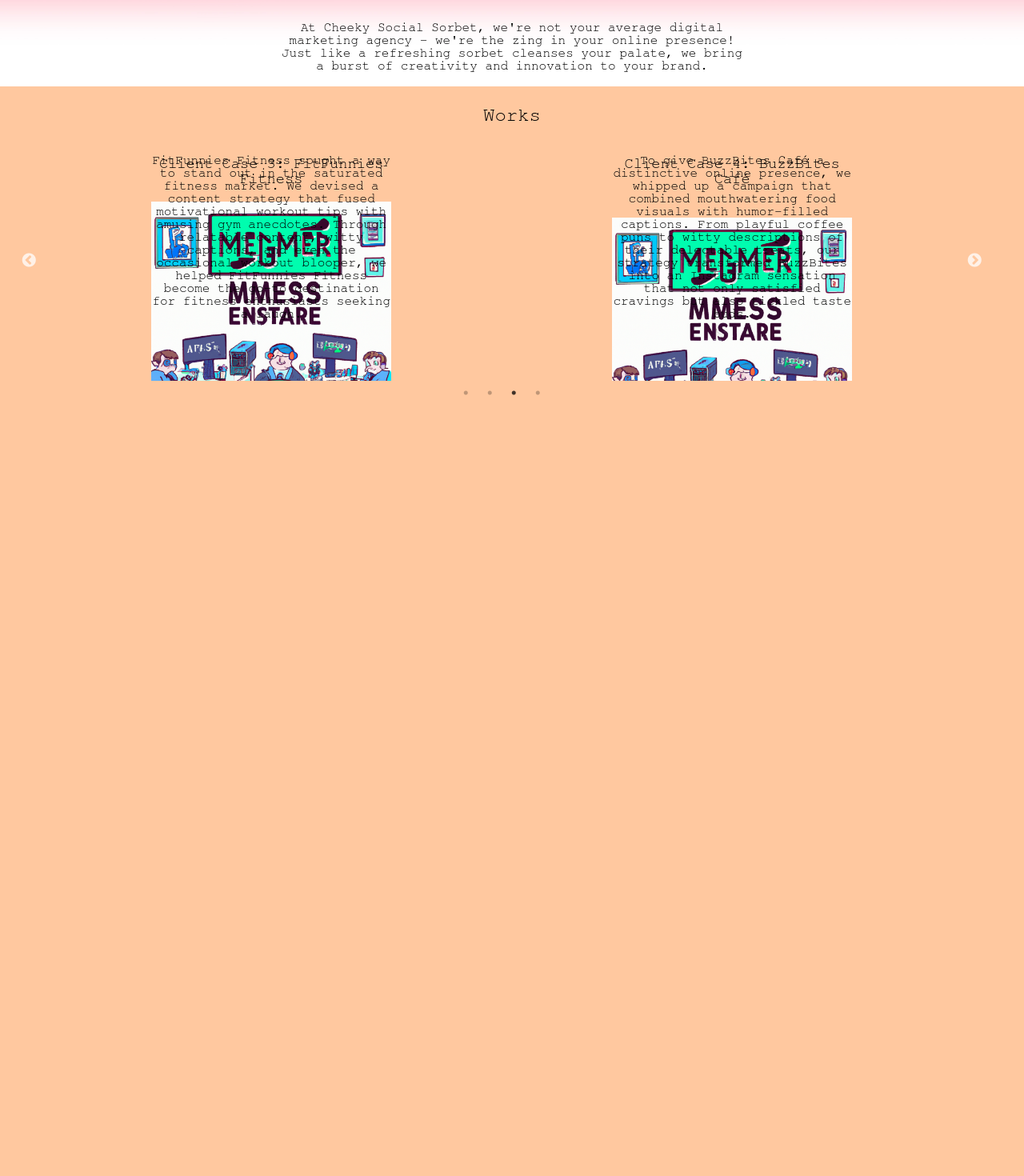
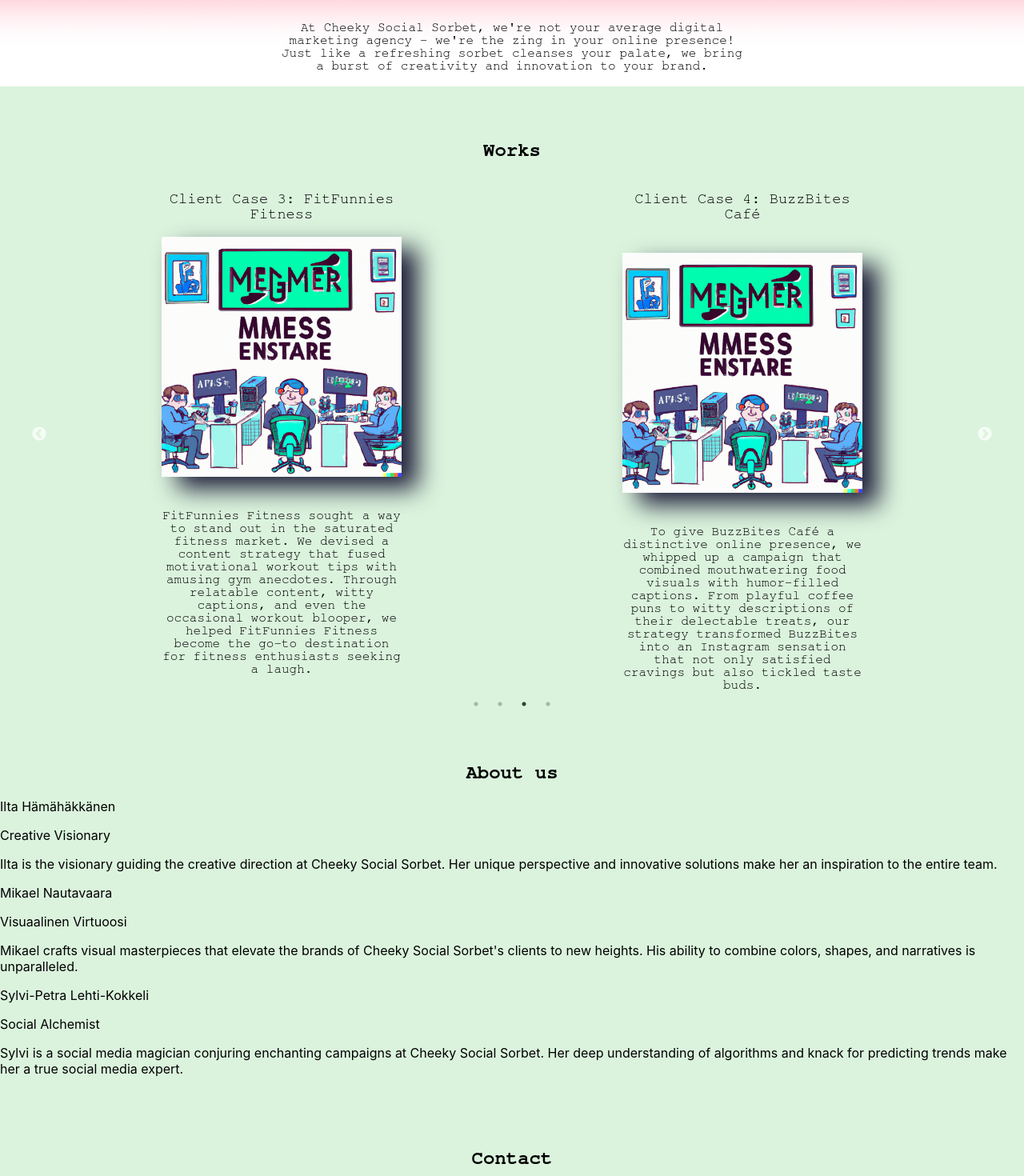
Before and after one commit to tammenterho/homepage_sandbox, a React (Create React App) app in the folder hp_front2/: page / in a window 1280 px wide. Shown: the part 240-1710 px from the top of the page at 80% size. Before the commit the page ends 800 px from the top, so only its background shows below. Built offline with nearby package versions, Linux system fonts and the light colour scheme.

Commit message:
added more skeleton html

```diff
--- a/hp_front2/src/App.css
+++ b/hp_front2/src/App.css
@@ -1,5 +1,5 @@
 body {
-  background-color: rgb(267, 200, 159, 255);
+  background-color: rgb(219, 243, 221);
 }
 
 .header {
@@ -58,15 +58,20 @@ img {
   width: auto;
   margin: 0 auto;
 }
+.clientcase img {
+  filter: drop-shadow(20px 15px 15px #1e1e39);
+  margin-bottom: 40px;
+}
 
 .works-header {
   font-family: "FreeMono", monospace;
-  font-weight: 300;
+  font-weight: 600;
   width: 100%; /* Muuta leveys 100% */
   text-align: center; /* keskitä vaakasuunnassa */
   display: flex;
   justify-content: center;
   align-items: center;
+  margin-top: 5%;
 }
 
 .works h3 {
@@ -79,19 +84,33 @@ img {
 .clientcase {
   width: 300px;
   position: relative;
-  display: flex;
-  flex-direction: column;
 }
 
 .carousel {
   width: 90%;
-  margin-left: 4%;
+  margin-left: 5%;
 }
 
 .clientcase p {
   font-family: "FreeMono", monospace;
   font-weight: 300;
   text-align: center;
-  position: absolute;
+  position: relative;
   width: 100%;
 }
+
+.aboutus h2 {
+  margin-top: 7%;
+  font-family: "FreeMono", monospace;
+  font-weight: 600;
+  text-align: center; /* näin keskitetään */
+
+  width: auto;
+}
+.contact h2 {
+  margin-top: 7%;
+  font-family: "FreeMono", monospace;
+  font-weight: 600;
+  text-align: center; /* näin keskitetään */
+  width: auto;
+}
--- a/hp_front2/src/App.js
+++ b/hp_front2/src/App.js
@@ -31,6 +31,35 @@ function App() {
       <div className="carousel">
         <SimpleSlider />
       </div>
+      <div className="aboutus">
+        <h2>About us</h2>
+      </div>
+      <div>
+        <p>Ilta Hämähäkkänen</p>
+        <p>Creative Visionary</p>
+        <p>
+          Ilta is the visionary guiding the creative direction at Cheeky Social
+          Sorbet. Her unique perspective and innovative solutions make her an
+          inspiration to the entire team.
+        </p>
+        <p>Mikael Nautavaara</p>
+        <p>Visuaalinen Virtuoosi</p>
+        <p>
+          Mikael crafts visual masterpieces that elevate the brands of Cheeky
+          Social Sorbet's clients to new heights. His ability to combine colors,
+          shapes, and narratives is unparalleled.
+        </p>
+        <p>Sylvi-Petra Lehti-Kokkeli</p>
+        <p>Social Alchemist</p>
+        <p>
+          Sylvi is a social media magician conjuring enchanting campaigns at
+          Cheeky Social Sorbet. Her deep understanding of algorithms and knack
+          for predicting trends make her a true social media expert.
+        </p>
+      </div>
+      <div className="contact">
+        <h2>Contact</h2>
+      </div>
     </div>
   );
 }
```
